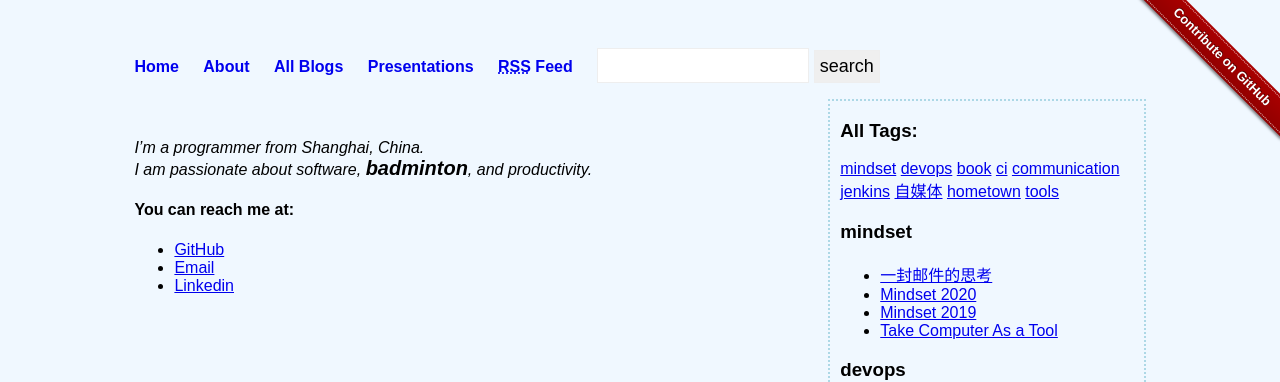
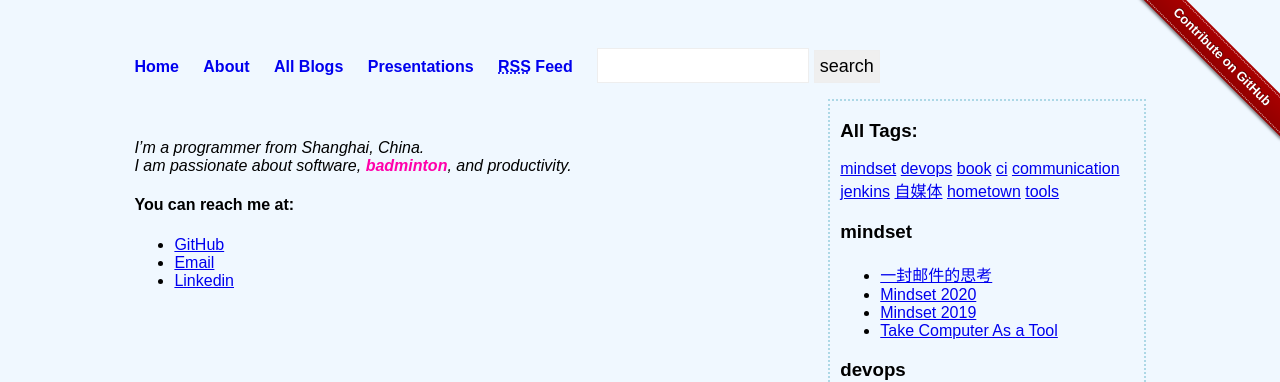
Before and after one commit to liuning0820/liuning0820.github.io, a Jekyll site: the page built from about.html, in a window 1280 px wide. Shown: the top 382 px of the page. Built offline with Jekyll 4.4.1, drawn with Linux system fonts in a browser that asks for light colours.

Commit message:
update the font

```diff
--- a/css/main.css
+++ b/css/main.css
@@ -98,7 +98,7 @@ div.main > div.content >h1 {
 }
 
 p #badminton{
-	font-size: 20px;
+	color: rgb(255, 0, 170);
 	font-weight: bold
 }
 
```
